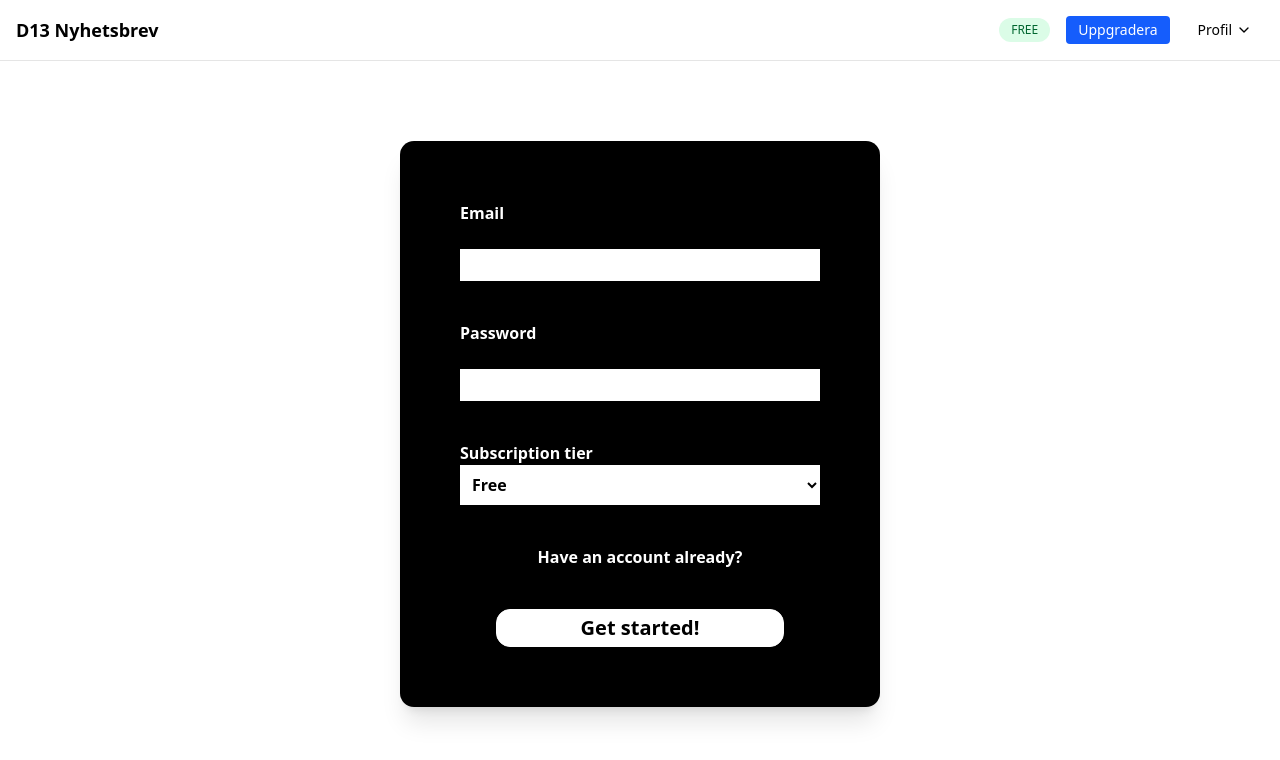
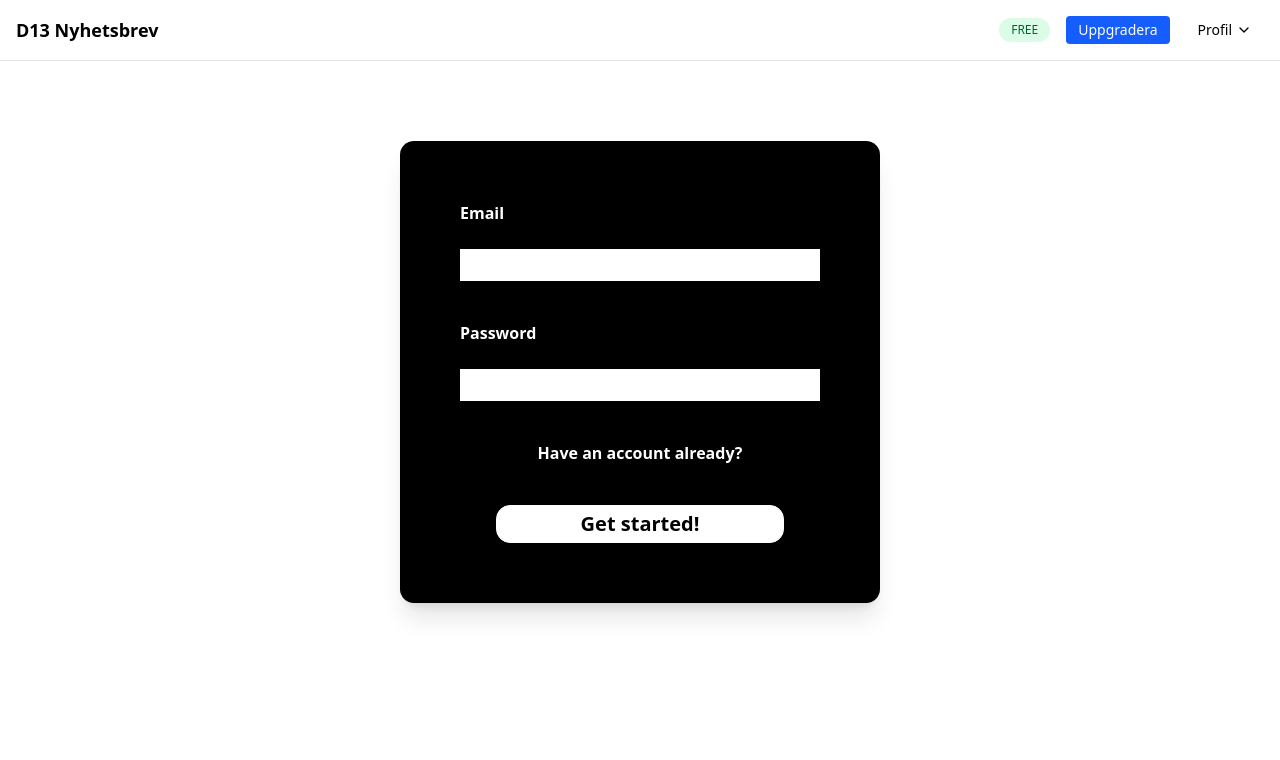
Before and after one commit to Medieinstitutet/fsu24d-systemutveckling-e-handel-f-r-prenumerationer-the-thirteen, a Next.js app: page /register in a window 1280 px wide. Shown: the top 760 px of the page. Built offline with nearby package versions, Linux system fonts and the light colour scheme; no server answers.

Commit message:
Removed subscription select in register

```diff
--- a/src/app/register/page.tsx
+++ b/src/app/register/page.tsx
@@ -58,15 +58,6 @@ const RegisterPage = () => {
         <input type="password" name="password" required className="h-[4dvh] text-black bg-white p-2" onChange={handleChange}/>
       </div>
 
-      <div className="w-[100%] flex flex-col">
-        <label className="text-white font-bold">Subscription tier</label>
-        <select name="subscriptionLevel" className="bg-white p-2 font-bold" onChange={handleChange}>
-          <option value="free" className="font-bold">Free</option>
-          <option value="basic" className="font-bold">Basic</option>
-          <option value="pro" className="font-bold">Pro</option>
-          <option value="premium" className="font-bold">Premium</option>
-        </select>
-      </div>
       {error && <p className="text-white italic">{error}</p>}
 
       <Link href="/login" className="text-white font-bold">Have an account already?</Link>
```
